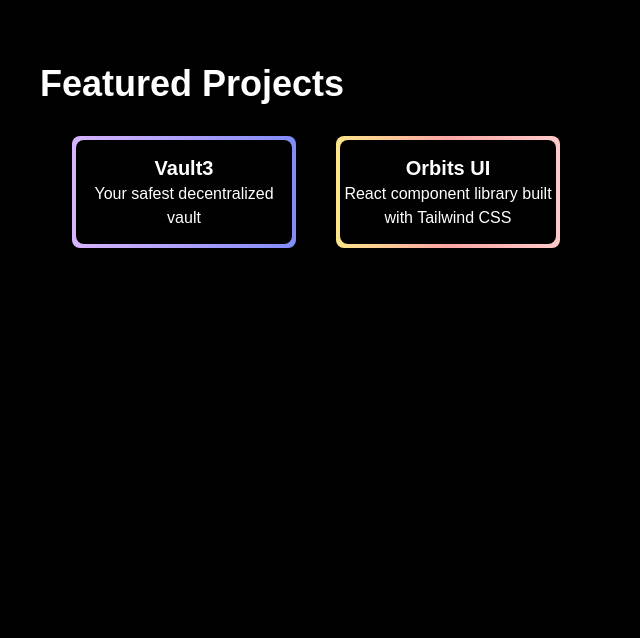
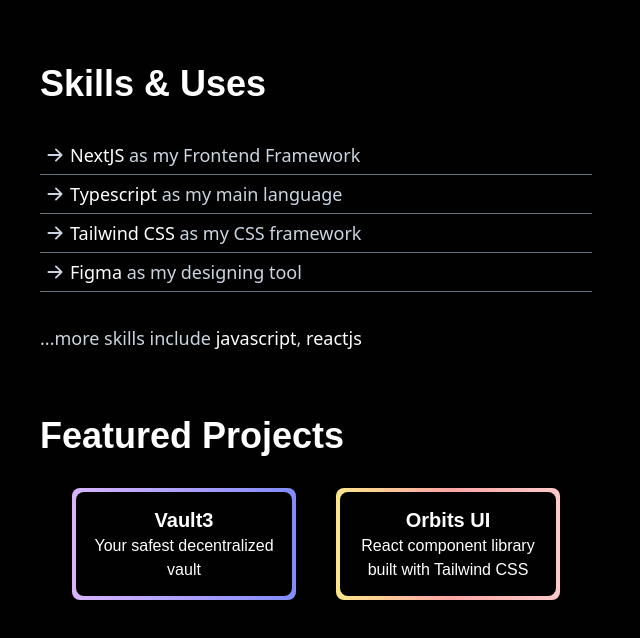
Before and after one commit to anuraglol/portfolio, a Next.js app: page / in a window 1280 px wide. Shown: the part 276-914 px from the top of the page, without its empty margins (324-964 px from the left). Before the commit the page ends 800 px from the top, so only its background shows below. Built offline with nearby package versions, Linux system fonts and the light colour scheme; no server answers.

Commit message:
feat: add skills section

```diff
--- a/components/Projects/Projects.component.tsx
+++ b/components/Projects/Projects.component.tsx
@@ -10,14 +10,14 @@ const Projects: React.FC = () => {
       </p>
       <div className="flex flex-row justify-center gap-10 my-8">
         <div className="h-[7rem] w-[14rem] rounded-lg text-white cursor-pointer hover:scale-105 duration-100 bg-gradient-to-r p-1 from-[#D8B4FE] to-[#818CF8]">
-          <div className="bg-primary h-full w-full rounded-lg flex flex-col items-center justify-center text-center font-sen font-medium ">
+          <div className="bg-primary h-full w-full rounded-lg flex flex-col items-center justify-center text-center font-sen font-medium px-2">
             <p className="text-xl font-semibold">Vault3</p>
             <p>Your safest decentralized vault</p>
           </div>
         </div>
 
         <div className="h-[7rem] w-[14rem] rounded-lg text-white cursor-pointer hover:scale-105 duration-100 bg-gradient-to-r p-1 from-[#FDE68A] via-[#FCA5A5] to-[#FECACA]">
-          <div className="bg-primary h-full w-full rounded-lg flex flex-col items-center justify-center text-center font-sen font-medium ">
+          <div className="bg-primary h-full w-full rounded-lg flex flex-col items-center justify-center text-center font-sen font-medium px-2">
             <p className="text-xl font-semibold">Orbits UI</p>
             <p>React component library built with Tailwind CSS</p>
           </div>
--- /dev/null
+++ b/components/Skills/Skills.component.tsx
@@ -0,0 +1,44 @@
+import Image from "next/image";
+
+import { BsArrowRightShort } from "react-icons/bs";
+
+const Skills = () => {
+  return (
+    <div className="px-3 my-16 text-white">
+      <p className="text-4xl font-lexend text-white font-bold">Skills & Uses</p>
+
+      <div className="flex flex-col my-8 font-medium">
+        <p className="text-lg text-slate-300 py-1 border-b-[0.1px] border-gray-500 flex flex-row items-center">
+          <BsArrowRightShort size="30" />
+          <span className="text-white">NextJS</span>
+          &nbsp;as my Frontend Framework
+        </p>
+
+        <p className="text-lg text-slate-300 py-1 border-b-[0.1px] border-gray-500 flex flex-row items-center">
+          <BsArrowRightShort size="30" />
+          <span className="text-white">Typescript </span>
+          &nbsp;as my main language
+        </p>
+
+        <p className="text-lg text-slate-300 py-1 border-b-[0.1px] border-gray-500 flex flex-row items-center">
+          <BsArrowRightShort size="30" />
+          <span className="text-white">Tailwind CSS </span>
+          &nbsp;as my CSS framework
+        </p>
+
+        <p className="text-lg text-slate-300 py-1 border-b-[0.1px] border-gray-500 flex flex-row items-center">
+          <BsArrowRightShort size="30" />
+          <span className="text-white">Figma </span>
+          &nbsp;as my designing tool
+        </p>
+      </div>
+
+      <p className="text-slate-300 font-medium text-lg">
+        ...more skills include <span className="text-white">javascript</span>,{" "}
+        <span className="text-white">reactjs</span>
+      </p>
+    </div>
+  );
+};
+
+export default Skills;
--- a/components/Skills/Skills.tsx
+++ /dev/null
@@ -1,40 +0,0 @@
-import Image from "next/image";
-
-const Tile = ({ text }) => {
-  return (
-    <div className="px-6 my-10 rounded-full py-2 flex justify-center items-center text-[11px] md:text-lg bg-purple-600 hover:bg-purple-500 duration-100 cursor-pointer text-white shadow-xl">
-      {text}{" "}
-    </div>
-  );
-};
-
-const Skills = () => {
-  return (
-    <div
-      className="-mt-12 px-8 py-2 flex items-center justify-center flex-col font-inter font-medium"
-      id="skills"
-    >
-      <p className="text-center text-3xl font-mono font-semibold text-purple-600">
-        skills
-      </p>
-      <div className="-mt-16 w-full flex justify-center">
-        <Image
-          src="/assests/illustration.png"
-          height="330"
-          width="330"
-          alt="skills"
-        />
-      </div>
-      <div className="max-w-2xl grid grid-cols-3 items-center justify-center gap-x-4 sm:gap-x-8 md:gap-x-10 lg:gap-x-12 gap-y-[1px]">
-        <Tile text="NextJS" />
-        <Tile text="Tailwind" />
-        <Tile text="Node JS" />
-        <Tile text="Supabase" />
-        <Tile text="Typescript" />
-        <Tile text="Figma" />
-      </div>
-    </div>
-  );
-};
-
-export default Skills;
--- a/components/index.ts
+++ b/components/index.ts
@@ -1,6 +1,6 @@
 export { default as Header } from "./Header/Header.component";
 export { default as About } from "./About/About.component";
-export { default as Skills } from "./Skills/Skills";
+export { default as Skills } from "./Skills/Skills.component";
 export { default as Projects } from "./Projects/Projects.component";
 export { default as Contact } from "./Contact/Contact";
 export { default as Footer } from "./Footer/Footer";
--- a/pages/index.tsx
+++ b/pages/index.tsx
@@ -1,12 +1,13 @@
 import type { NextPage } from "next";
 
-import { Header, About, Projects } from "../components";
+import { Header, About, Projects, Skills } from "../components";
 
 const Home: NextPage = () => {
   return (
     <div className="px-[22rem]">
       <Header />
       <About />
+      <Skills />
       <Projects />
     </div>
   );
```
